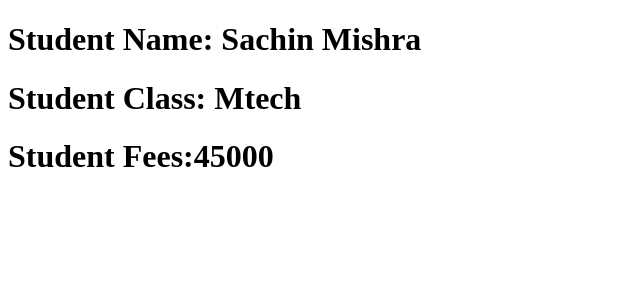
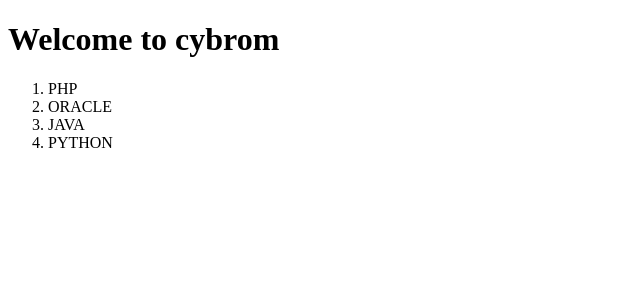
Before and after one commit to rahullokhande123/React_codes, a React (Vite) app: page / in a window 1280 px wide. Shown: the top 300 px of the page, without its empty margins (0-640 px from the left). Built offline with nearby package versions, Linux system fonts and the light colour scheme.

Commit message:
Map In React

```diff
--- a/src/App.jsx
+++ b/src/App.jsx
@@ -1,20 +1,20 @@
+const sub=["PHP","ORACLE","JAVA","PYTHON"];
 
-// ================ React Components ===============
-
-import Employee from "./Employee";
-import Student from "./Student";
-
-const nm="Sachin Mishra";
-const cls="Mtech";
-const fees=45000;
+  const mysub=sub.map((key)=>{
+    return(
+      <>
+      <li>{key}</li>
+      </>
+    )
+  })
 
 const App=()=>{
   return(
     <>
-      <h1>
-      </h1>
-     {/* <Employee nm="Rahul" empno="E062" sal="50000"/> */}
-     <Student nm={nm} cls={cls} stufees={fees}/>
+     <h1>Welcome to cybrom </h1>
+     <ol>
+      {mysub}
+     </ol>
     </>
   )
 }
--- a/src/Employee.jsx
+++ /dev/null
@@ -1,10 +0,0 @@
-const Employee=(props)=>{
-    return(
-        <>
-        <h1>Employee Name: {props.nm}</h1>
-        <h1>Employee Number: {props.empno}</h1>
-        <h1>Employee Salary:{props.sal}</h1>
-        </>
-    )
-}
-export default Employee;
--- a/src/Student.jsx
+++ /dev/null
@@ -1,10 +0,0 @@
-const Student=(props)=>{
-    return(
-        <>
-        <h1>Student Name: {props.nm}</h1>
-        <h1>Student Class: {props.cls}</h1>
-        <h1>Student Fees:{props.stufees}</h1>
-        </>
-    )
-}
-export default Student;
```
